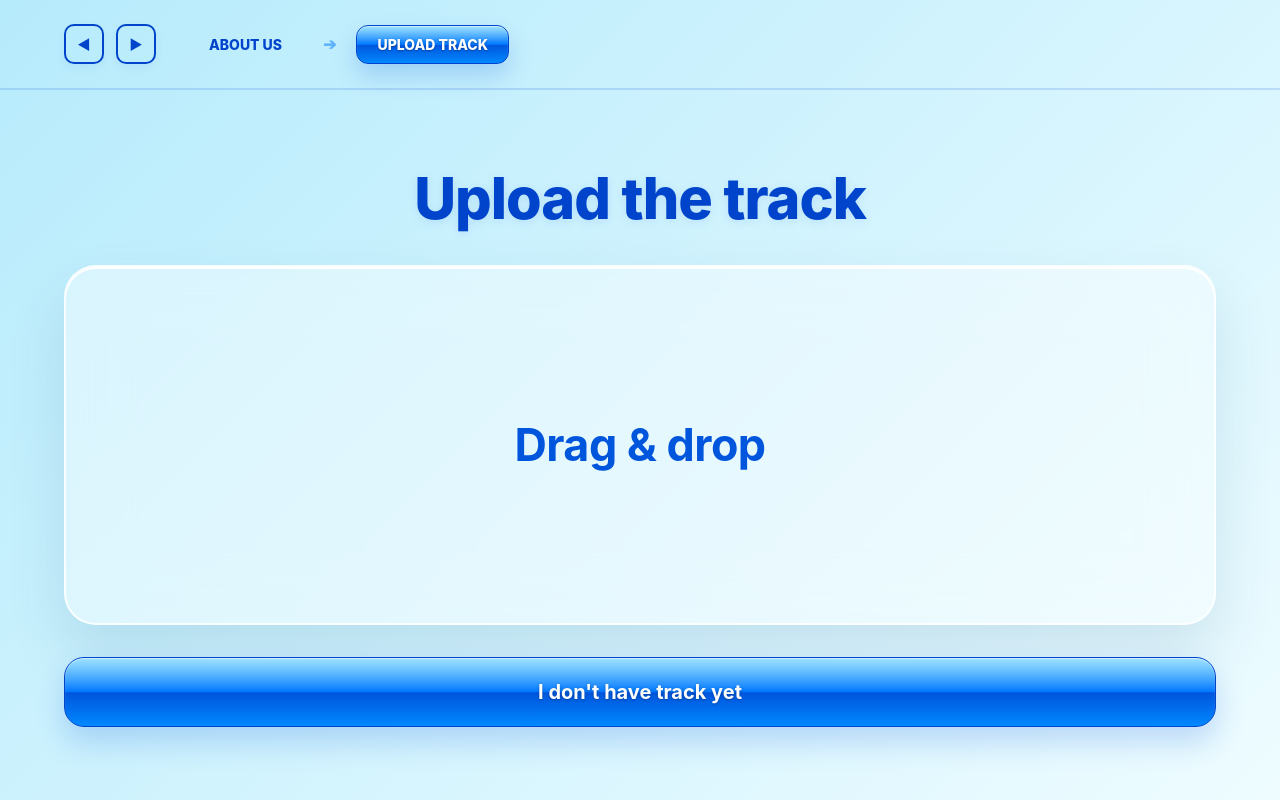
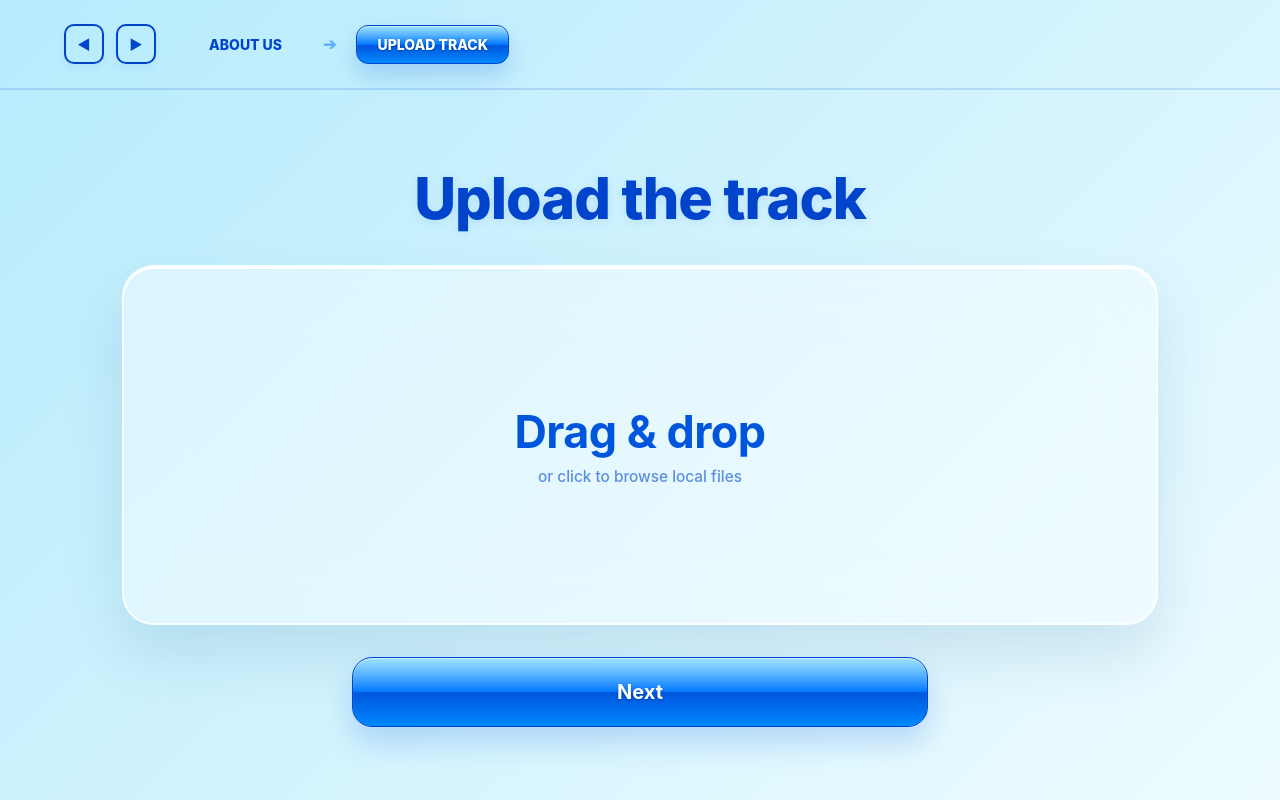
Before and after one commit to dm-dmytrenko/musicapp, a React (Create React App) app: page /upload in a window 1280 px wide. Built offline with nearby package versions, Linux system fonts and the light colour scheme.

Commit message:
change size of elements in upload page

```diff
--- a/src/pages/UploadTrack/UploadTrack.jsx
+++ b/src/pages/UploadTrack/UploadTrack.jsx
@@ -1,10 +1,11 @@
-import React, { useState } from 'react';
+import React, { useState, useRef } from 'react';
 import { Box } from '@mui/system';
 import { useNavigate } from 'react-router-dom';
 
 const UploadTrack = () => {
   const [isDraggingFile, setIsDraggingFile] = useState(false);
   const navigate = useNavigate();
+  const fileInputRef = useRef(null);
 
   const handleDragOver = (e) => {
     e.preventDefault();
@@ -15,12 +16,31 @@ const UploadTrack = () => {
     setIsDraggingFile(false);
   };
 
+  const processFile = (file) => {
+    if (file) {
+      console.log("Audio file received:", file.name);
+    }
+  };
+
   const handleDrop = (e) => {
     e.preventDefault();
     setIsDraggingFile(false);
     const files = e.dataTransfer.files;
     if (files.length > 0) {
-      console.log("Audio file received:", files[0].name);
+      processFile(files[0]);
+    }
+  };
+
+  const handleContainerClick = () => {
+    if (fileInputRef.current) {
+      fileInputRef.current.click();
+    }
+  };
+
+  const handleFileChange = (e) => {
+    const files = e.target.files;
+    if (files.length > 0) {
+      processFile(files[0]);
     }
   };
 
@@ -37,6 +57,14 @@ const UploadTrack = () => {
       overflow: 'hidden',
       fontFamily: "'Inter', sans-serif"
     }}>
+
+      <input
+        type="file"
+        ref={fileInputRef}
+        onChange={handleFileChange}
+        accept="audio/*"
+        style={{ display: 'none' }}
+      />
 
       <Box sx={{
         width: '100%',
@@ -66,8 +94,9 @@ const UploadTrack = () => {
           onDragOver={handleDragOver}
           onDragLeave={handleDragLeave}
           onDrop={handleDrop}
+          onClick={handleContainerClick}
           sx={{
-            width: '100%',
+            width: '90%',
             height: '45vh',
             minHeight: '300px',
             background: isDraggingFile ? 'rgba(255, 255, 255, 0.65)' : 'rgba(255, 255, 255, 0.4)',
@@ -79,8 +108,10 @@ const UploadTrack = () => {
             backdropFilter: 'blur(30px)',
             WebkitBackdropFilter: 'blur(30px)',
             display: 'flex',
+            flexDirection: 'column',
             alignItems: 'center',
             justifyContent: 'center',
+            gap: '8px',
             cursor: 'pointer',
             transition: 'all 0.25s cubic-bezier(0.4, 0, 0.2, 1)',
             boxSizing: 'border-box',
@@ -100,12 +131,21 @@ const UploadTrack = () => {
           }}>
             Drag & drop
           </Box>
+          <Box sx={{
+            fontSize: '1.2vw',
+            minFontSize: '12px',
+            fontWeight: 500,
+            color: 'rgba(0, 68, 204, 0.6)',
+            userSelect: 'none'
+          }}>
+            or click to browse local files
+          </Box>
         </Box>
 
         <Box
           onClick={() => navigate('/selector')}
           sx={{
-            width: '100%',
+            width: '50%',
             background: 'linear-gradient(to bottom, #7cd8ff 0%, #0077ff 50%, #0055dd 51%, #0088ff 100%)',
             border: '1px solid #0044cc',
             borderRadius: '20px',
@@ -131,7 +171,7 @@ const UploadTrack = () => {
           }}
         >
           <Box sx={{ position: 'absolute', top: 0, left: 0, right: 0, height: '50%', background: 'linear-gradient(to bottom, rgba(255,255,255,0.25) 0%, rgba(255,255,255,0) 100%)' }} />
-          I don't have track yet
+          Next
         </Box>
 
       </Box>
```
Also changed, not shown: src/App.js (line endings or trailing spaces).
